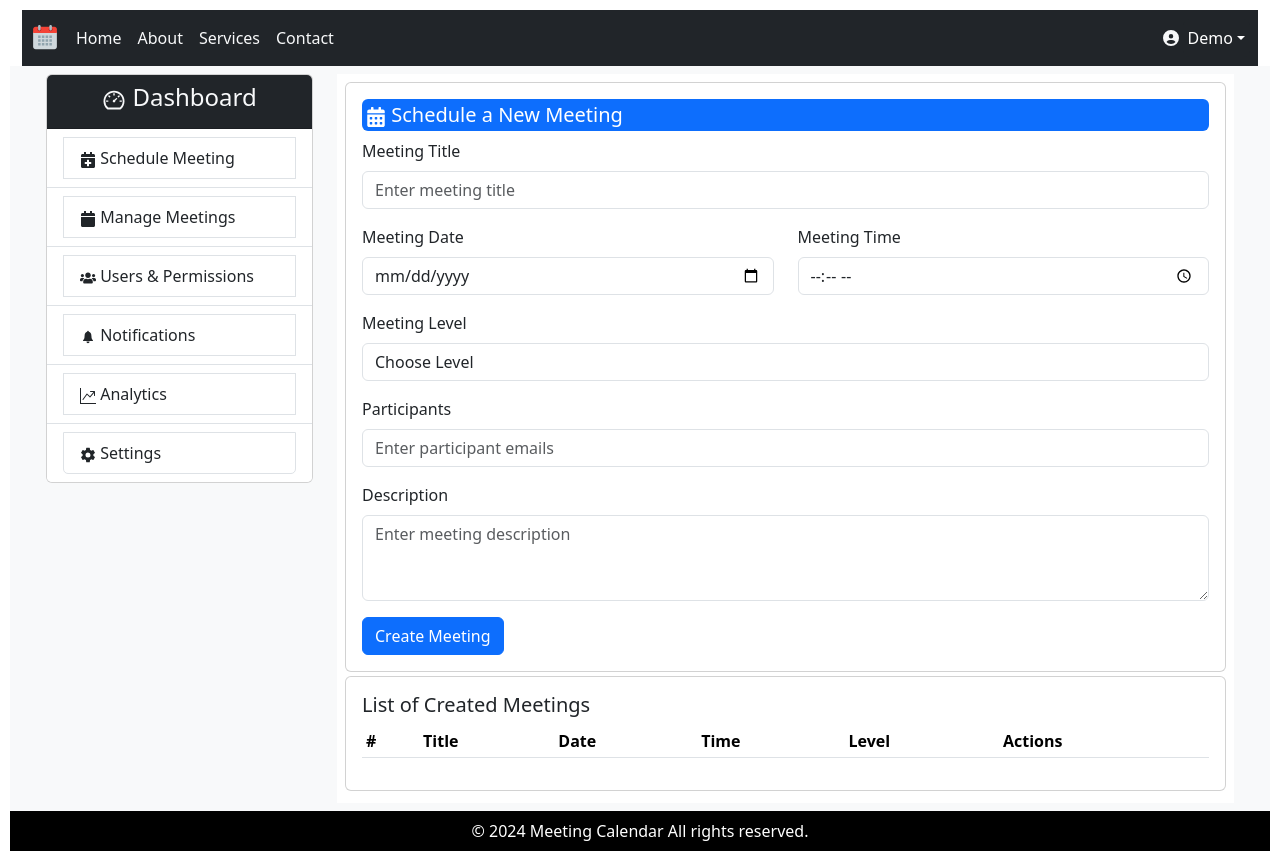
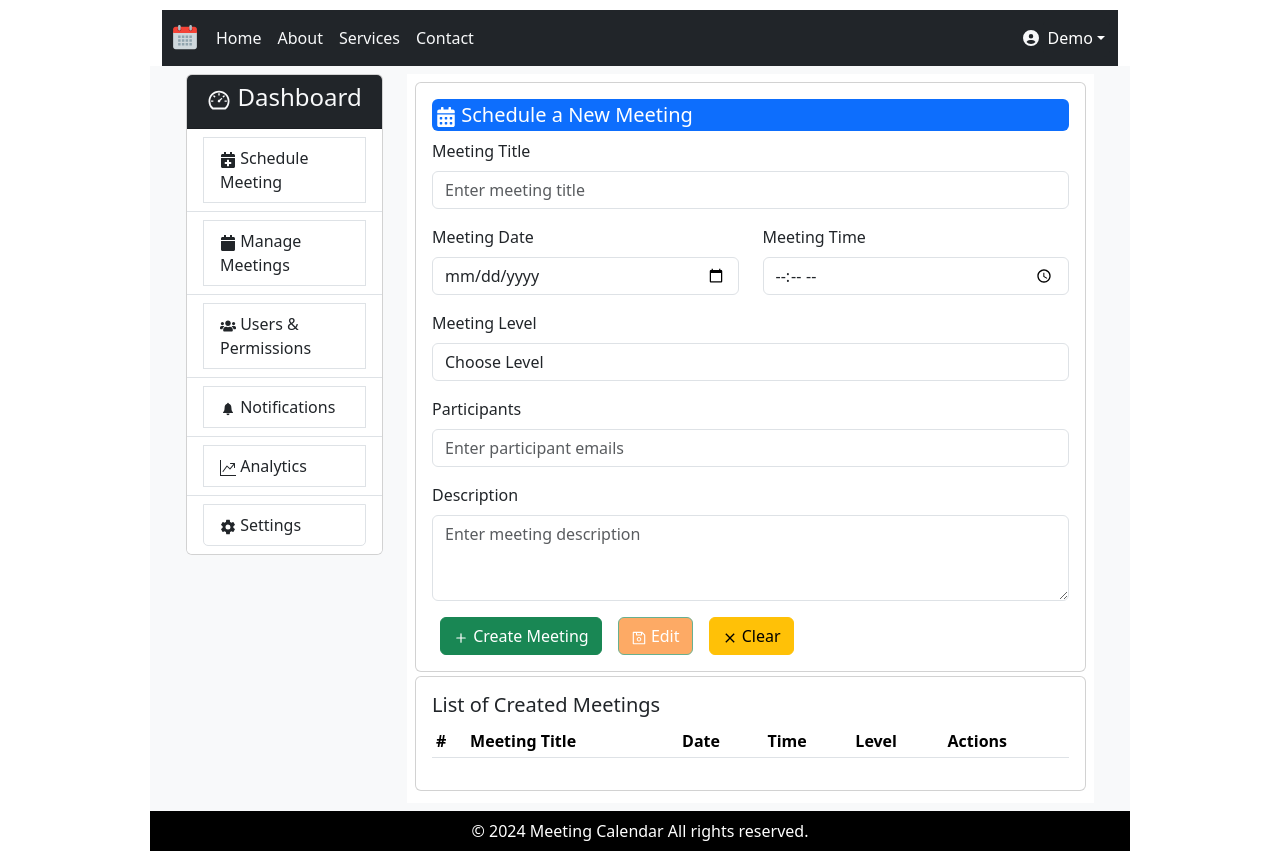
Before and after one commit to Johnruka/SCHEDULED-CALENDAR-APP, a React (Vite) app: page / in a window 1280 px wide. Built offline with nearby package versions, Linux system fonts and the light colour scheme.

Commit message:
modified

```diff
--- a/src/StyleApp.css
+++ b/src/StyleApp.css
@@ -1,14 +1,28 @@
 #root {
-    max-width: 1300px;
+    max-width: 1000px;
+    height: 800px;
     margin: 0 auto;
     padding: 10px;
     text-align: Auto;
 
+  }
+
+
+  @keyframes logo-spin {
+    from {
+      transform: rotate(0deg);
+    }
+    to {
+      transform: rotate(360deg);
+    }
+  }
+
+  @media (prefers-reduced-motion: no-preference) {
+    a:nth-of-type(2) .logo {
+      animation: logo-spin infinite 20s linear;
+    }
+  }
+
     .read-the-docs {
       color: #888;
     }
-
-
-
-
-  }
--- a/src/components/Meeting/MeetingList.jsx
+++ b/src/components/Meeting/MeetingList.jsx
@@ -54,7 +54,7 @@ const MeetingsList = (props) => {
             <thead>
                 <tr>
                     <th>#</th>
-                    <th>Title</th>
+                    <th>Meeting Title</th>
                     <th>Date</th>
                     <th>Time</th>
                     <th>Level</th>
--- a/src/components/Meeting/ScheduleMeetingForm.jsx
+++ b/src/components/Meeting/ScheduleMeetingForm.jsx
@@ -1,4 +1,7 @@
 import React from "react";
+import { HiMiniPlus } from "react-icons/hi2";
+import { AiOutlineSave } from "react-icons/ai";
+import { MdClear } from "react-icons/md";
 import "bootstrap/dist/css/bootstrap.min.css";
 import { useForm } from "react-hook-form";
 import { addMeetingData, updateMeetingData } from '../../service/MeetingAPI';
@@ -33,7 +36,7 @@ props.clearFields();
       <div className="mb-3">
         <label className="form-label">Meeting Title</label>
         <input
-          {...register("title", {
+          {...register("meeting title", {
             required: "Title is required",
           })}
           placeholder="Enter meeting title"
@@ -146,9 +149,11 @@ props.clearFields();
           <div className="invalid-feedback">{errors.description.message}</div>
         )}
       </div>
-      <button type="submit" className="btn btn-primary">
-        Create Meeting
-      </button>
+      <div className='mt-2'>
+                <button type="submit" className='btn btn-success mx-2' id="createMeeting"><HiMiniPlus /> Create Meeting</button>
+                <button type="submit" className='btn btn-success mx-2' id="editMeeting" style={{backgroundColor: "#fd7e14"}} disabled><AiOutlineSave /> Edit</button>
+                <button type="button" className='btn btn-warning mx-2' id="clearFields" onClick={() => { props.setShowAlert(false); props.clearFields(); }}><MdClear /> Clear</button>
+            </div>
 
     </form>
   );
```
Also changed, not shown: 1 other file (tests, documents, lock files or other folders).
